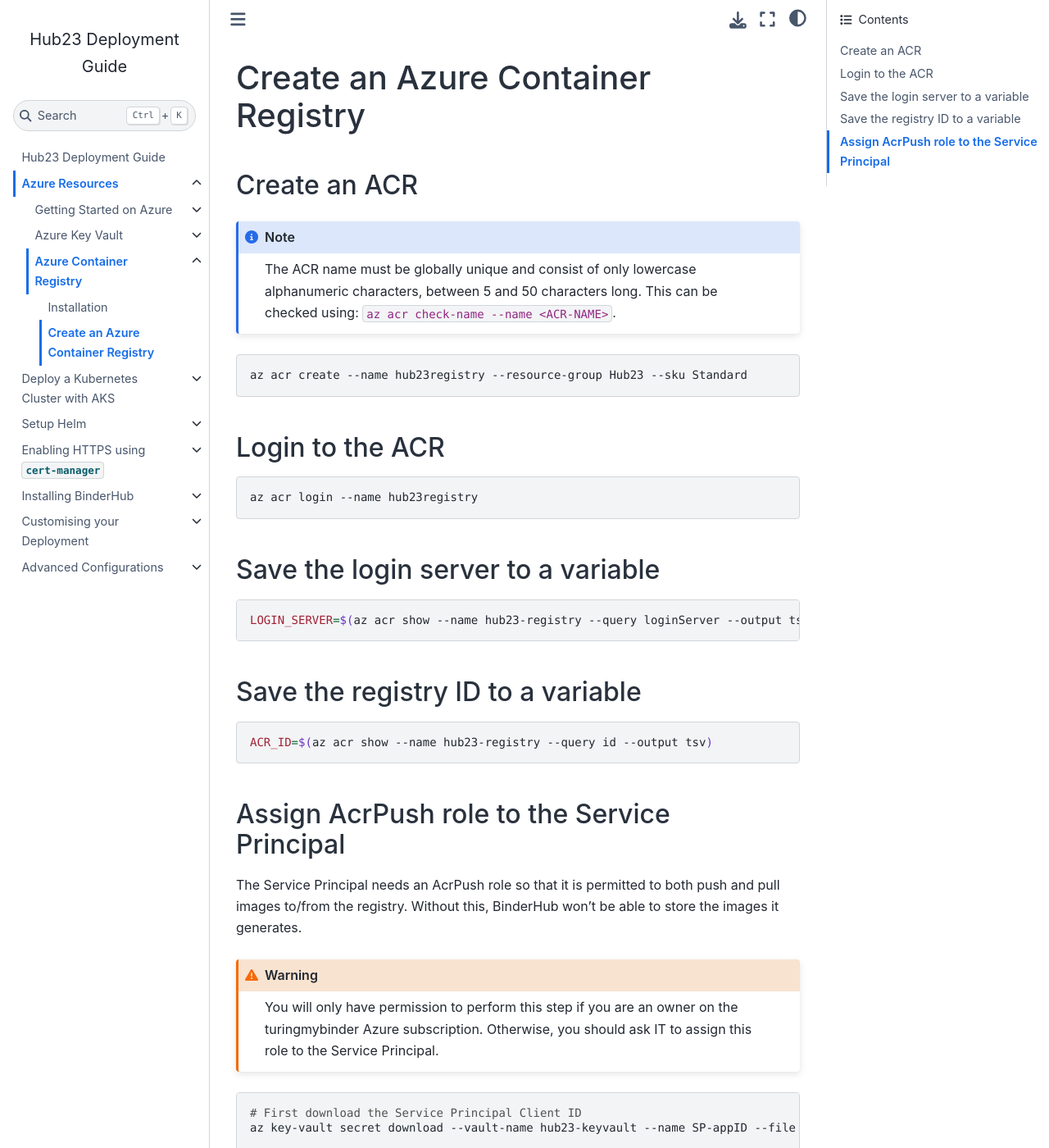
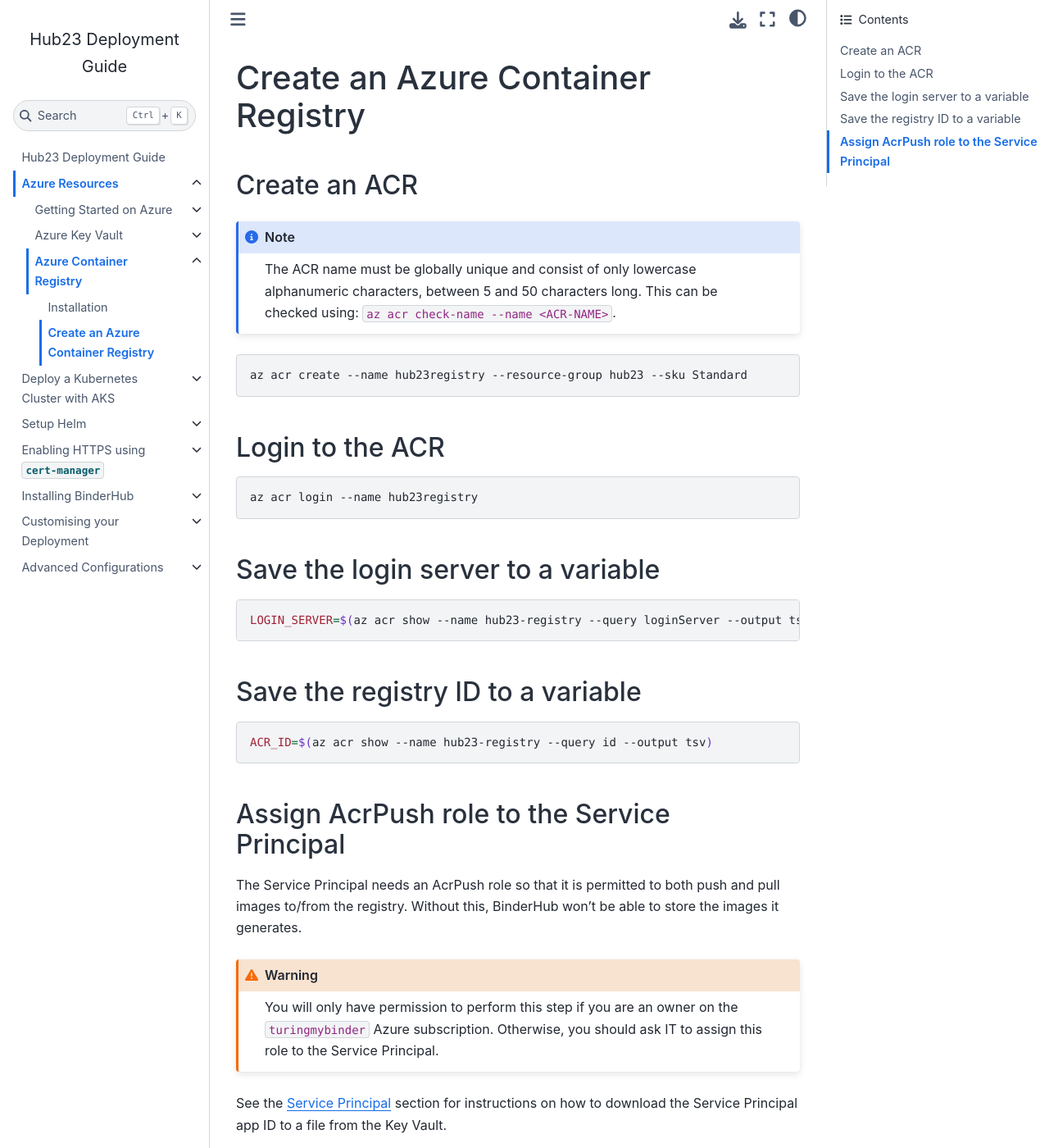
Before and after one commit to alan-turing-institute/hub23-deploy, a Jupyter Book: the page built from docs/azure-prereqs/container-registry/create-acr.md, in a window 1280 px wide and 1400 px high. Shown: the whole window at 82% size. Built offline with Jupyter Book 1.0.4 settings and Sphinx 7.4.7 and the Sphinx Book theme 1.1.4, drawn with Linux system fonts in a browser that asks for light colours; some of the changed text lies outside the part shown.

Commit message:
Update ACR docs

````diff
--- a/docs/azure-prereqs/container-registry/create-acr.md
+++ b/docs/azure-prereqs/container-registry/create-acr.md
@@ -9,7 +9,7 @@
 ```
 
 ```bash
-az acr create --name hub23registry --resource-group Hub23 --sku Standard
+az acr create --name hub23registry --resource-group hub23 --sku Standard
 ```
 
 ## Login to the ACR
@@ -36,14 +36,12 @@
 Without this, BinderHub won't be able to store the images it generates.
 
 ```{warning}
-You will only have permission to perform this step if you are an owner on the turingmybinder Azure subscription.
+You will only have permission to perform this step if you are an owner on the `turingmybinder` Azure subscription.
 Otherwise, you should ask IT to assign this role to the Service Principal.
 ```
 
+See the {ref}`content:key-vault:service-principals` section for instructions on how to download the Service Principal app ID to a file from the Key Vault.
+
 ```bash
-# First download the Service Principal Client ID
-az key-vault secret download --vault-name hub23-keyvault --name SP-appID --file .secret/sp-appID.txt
-
-# Then create the AcrPush role
-az role assignment create --assignee $(cat .secret/sp-appID.txt) --scope $ACR_ID --role AcrPush
+az role assignment create --assignee $(cat .secret/appId.txt) --scope ${ACR_ID} --role AcrPush
 ```
````
